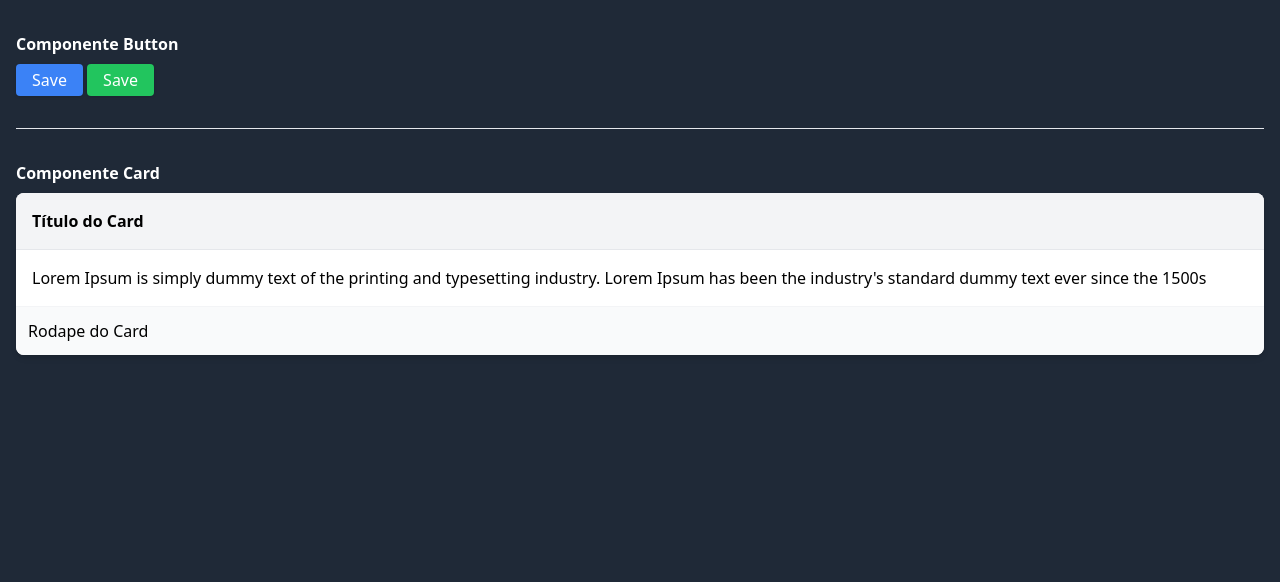
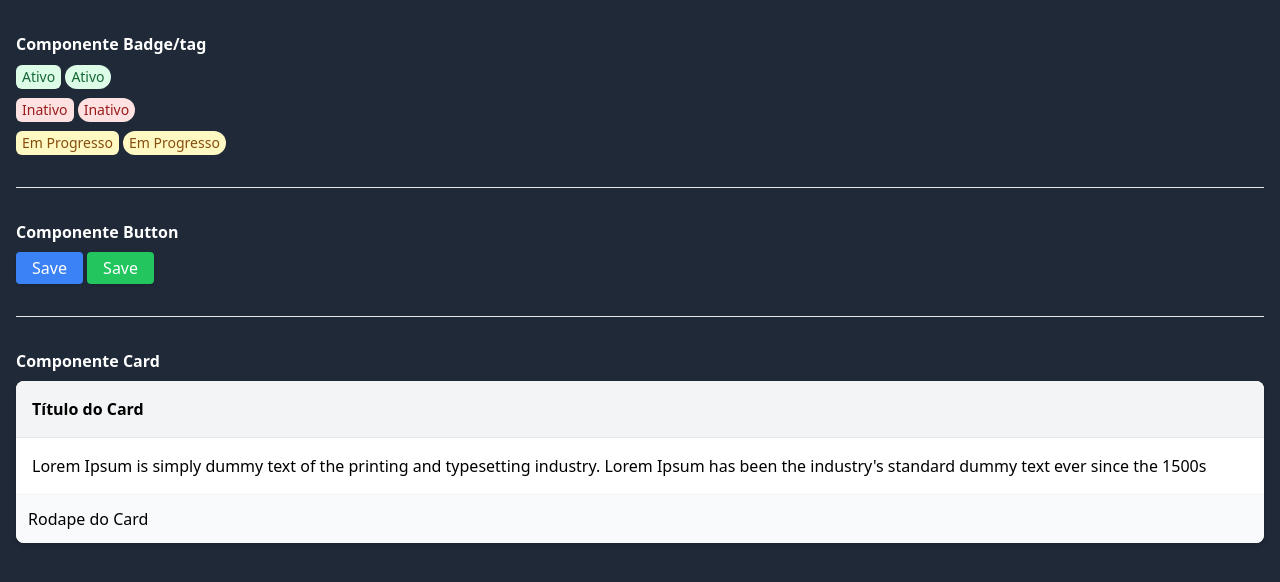
Before and after one commit to oriovaldof/tailwind-css-estudo2, a website: page src/index.html in a window 1280 px wide. Drawn offline with Linux system fonts and the light colour scheme.

Commit message:
criand tag

```diff
--- a/src/index.html
+++ b/src/index.html
@@ -11,6 +11,38 @@
 
 <body class="bg-gray-800">
     <div class="container mx-auto px-4 py-8 space-y-8">
+         <!-- Inicio componete Badge/tag -->
+         <div>
+            <h6 class="font-bold mb-2 text-white">
+                Componente Badge/tag
+            </h6>
+            <div class="mb-2">
+            <div class="inline-flex items-center text-sm bg-green-100 px-1.5 py-0.5 rounded-md text-green-800 font-medium">
+                Ativo
+            </div>
+            <div class="inline-flex items-center text-sm bg-green-100 px-1.5 py-0.5 rounded-full text-green-800 font-medium">
+                Ativo
+            </div>
+          </div>
+          <div class="mb-2">
+            <div class="inline-flex items-center text-sm bg-red-100 px-1.5 py-0.5 rounded-md text-red-800 font-medium">
+                Inativo
+            </div>
+            <div class="inline-flex items-center text-sm bg-red-100 px-1.5 py-0.5 rounded-full text-red-800 font-medium">
+                Inativo
+            </div>
+          </div>
+          <div class="mb-2">
+            <div class="inline-flex items-center text-sm bg-yellow-100 px-1.5 py-0.5 rounded-md text-yellow-800 font-medium">
+                Em Progresso
+            </div>
+            <div class="inline-flex items-center text-sm bg-yellow-100 px-1.5 py-0.5 rounded-full text-yellow-800 font-medium">
+                Em Progresso
+            </div>
+          </div>
+        </div>
+         <!-- Fim componete Badge/tag -->
+        <hr>
         <!-- Inicio componete button -->
         <div>
             <h6 class="font-bold mb-2 text-white">
@@ -24,7 +56,7 @@
             </button>
         </div>
         <!-- FIM componete button -->
-<hr>
+        <hr>
         <!-- Inicio componete card -->
         <div>
             <h6 class="font-bold mb-2 text-white">
```
Also changed, not shown: dist/output.css.
